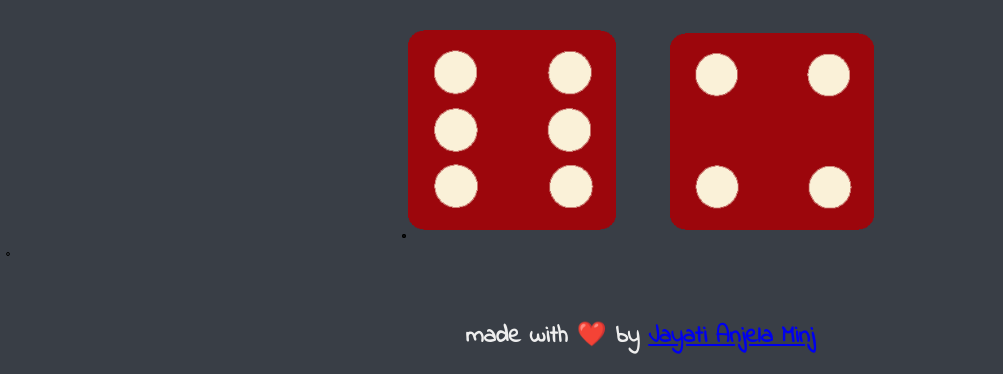
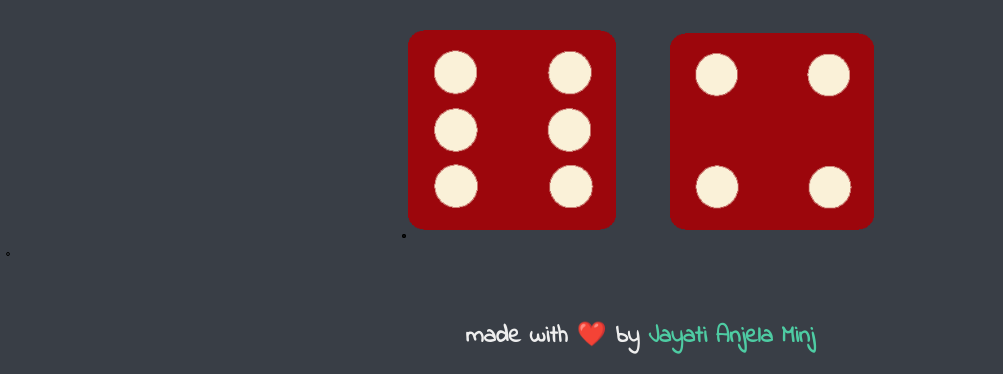
Before and after one commit to jayati-anjela/webdevpractice, a plain HTML site: page DiceGame/dicee.html in a window 1280 px wide. Shown: the part 465-839 px from the top of the page, without its empty margins (0-1003 px from the left). Drawn offline with Linux system fonts and the light colour scheme.

Commit message:
added color to link

```diff
--- a/DiceGame/styles.css
+++ b/DiceGame/styles.css
@@ -39,3 +39,19 @@ footer {
   font-family: 'Indie Flower', cursive;
 
 }
+
+a {
+  color: #4ECCA3 ;
+  text-decoration: none;
+
+}
+
+a:active {
+  color: grey;
+  text-decoration: none;
+}
+
+a:visited {
+  color: powderblue;
+  text-decoration: none;
+}
```
